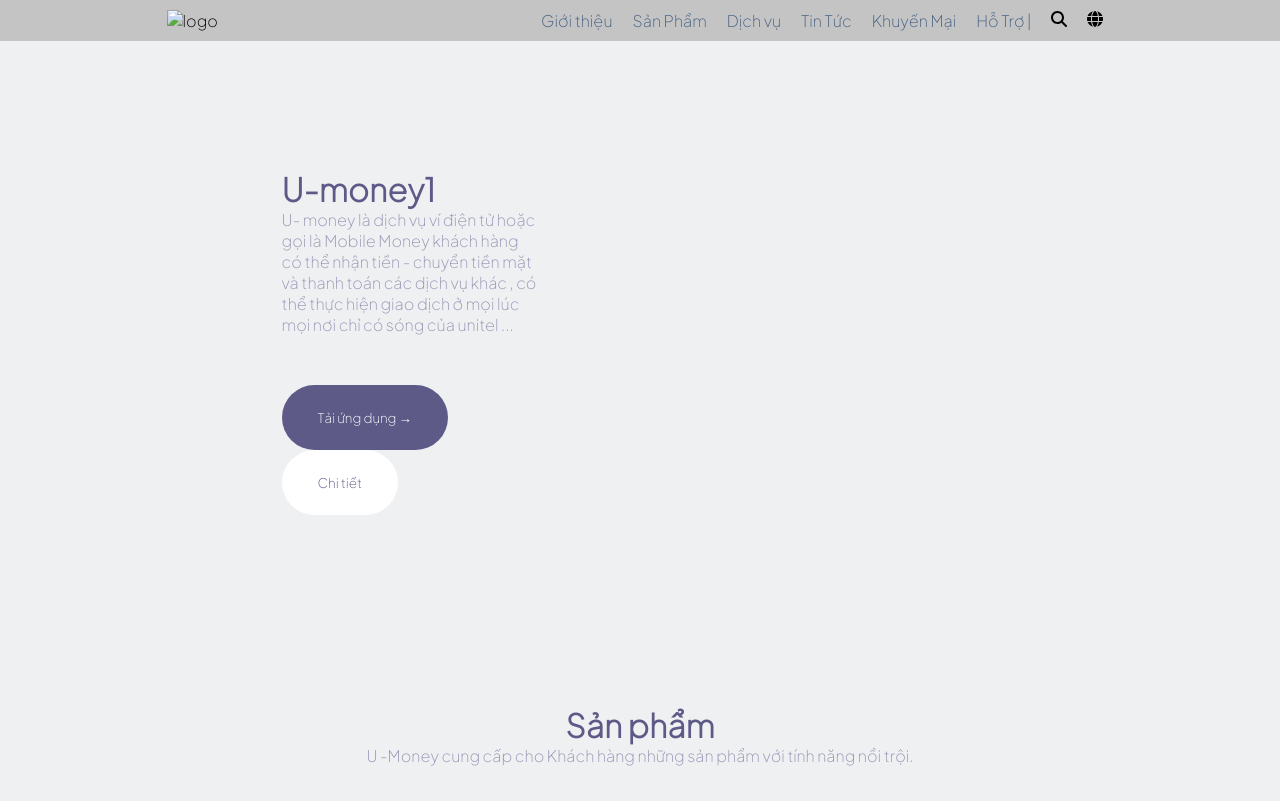
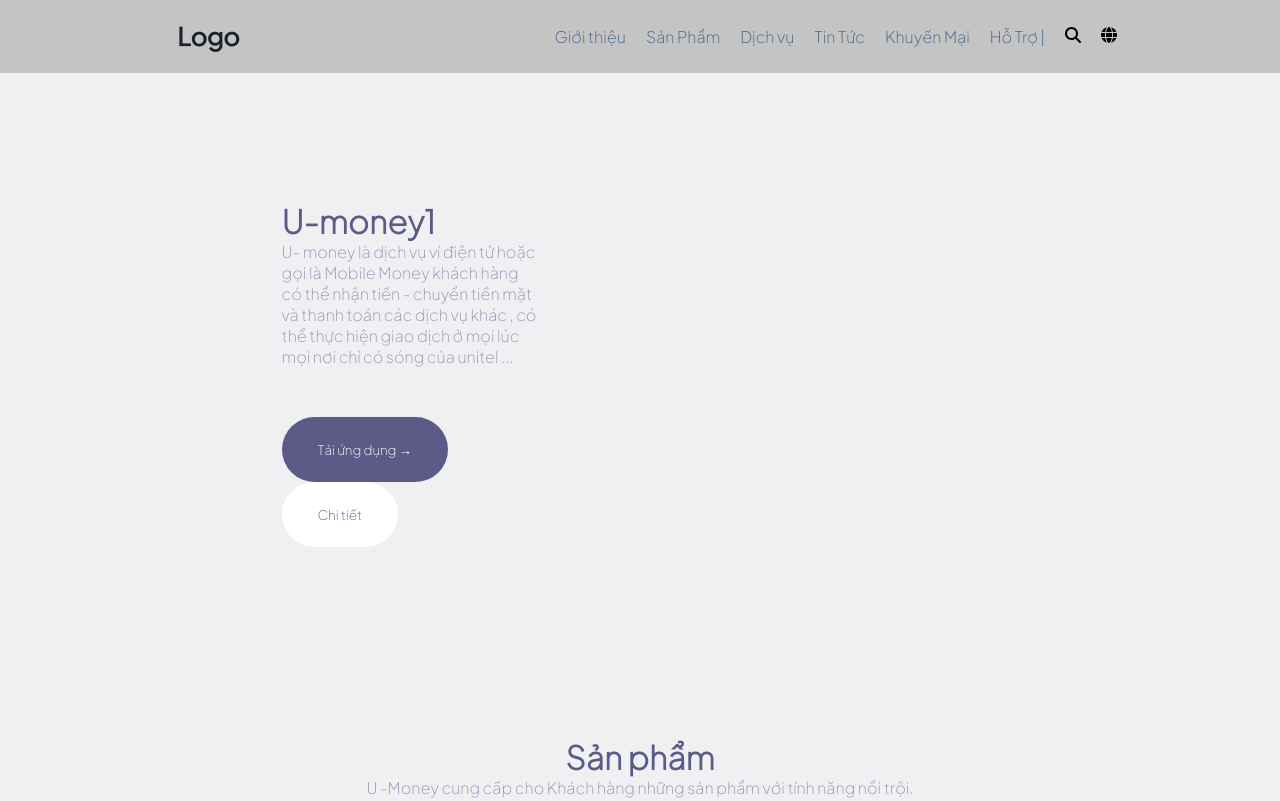
Before and after one commit to Coder071122/U-money, a plain HTML site: page index.html in a window 1280 px wide. Shown: the top 801 px of the page. Drawn offline with Linux system fonts and the light colour scheme.

Commit message:
Update index.html

```diff
--- a/index.html
+++ b/index.html
@@ -11,7 +11,7 @@
 </head>
 <body>
     <header class="header">
-        <img src="main/img/logo.png" alt="logo" class="logo">
+        <img src="/img/logo.png" alt="logo" class="logo">
         <nav class="menu">
           <ul>
             <li><a href="/about.html">Giới thiệu</a></li>
```
